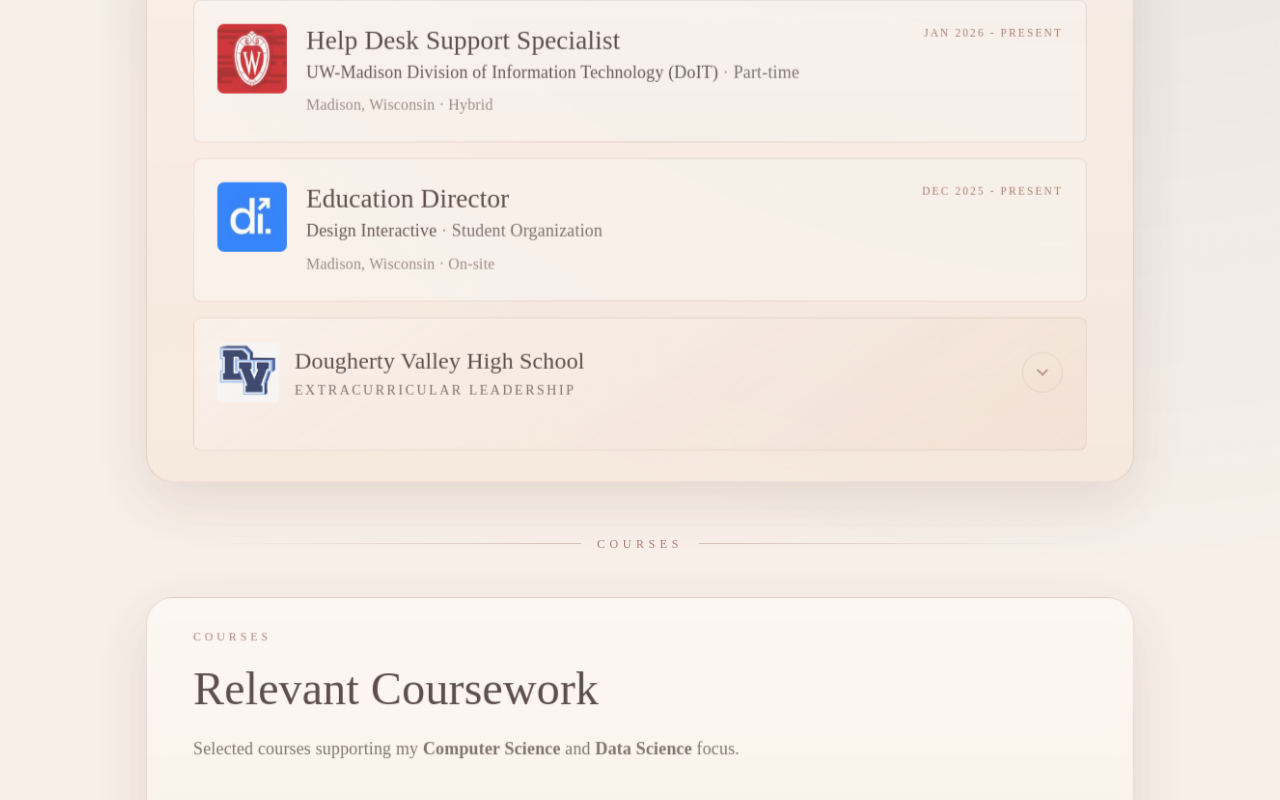
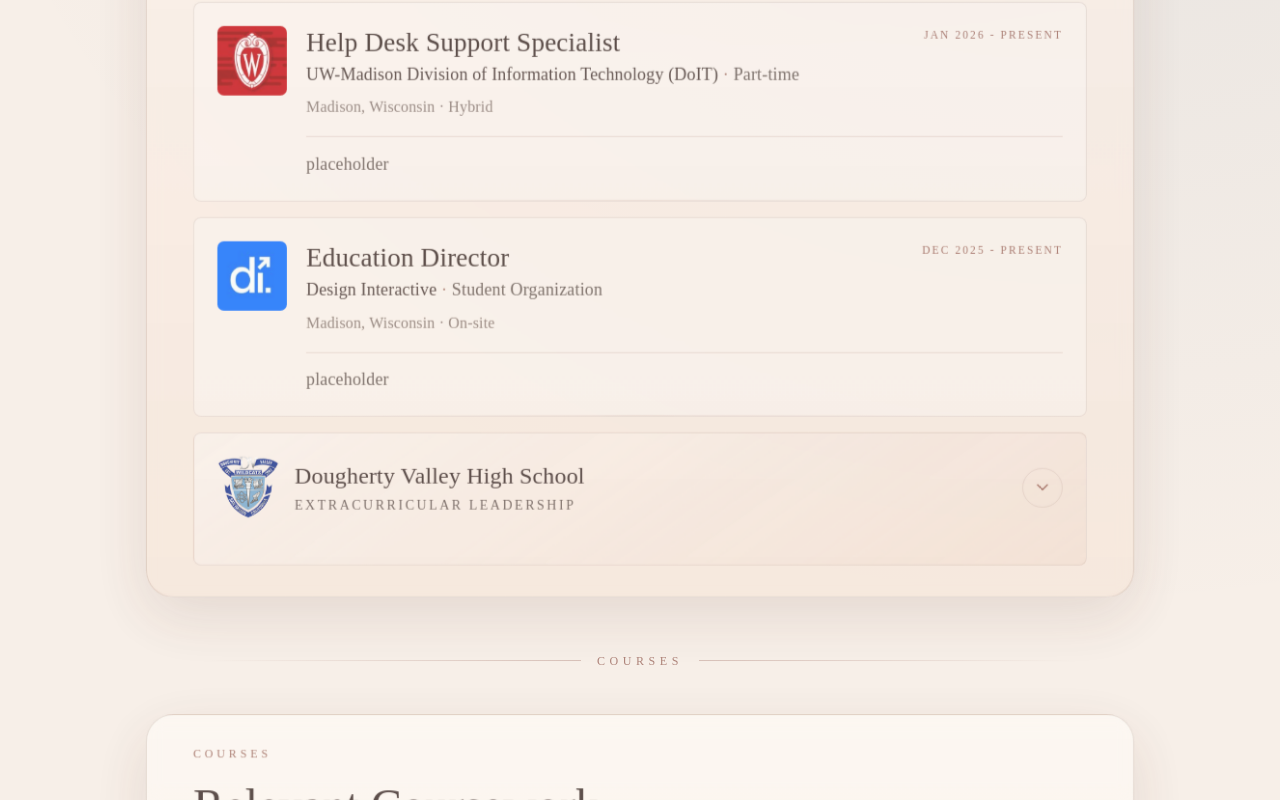
Before and after one commit to shlokrj/shlok.fyi, a Next.js app: page / in a window 1280 px wide. Shown: the part 1968-2768 px from the top of the page. Built offline with nearby package versions, Linux system fonts and the light colour scheme.

Commit message:
fixed dvhs logo also like added text placholders to fix later

```diff
--- a/app/page.tsx
+++ b/app/page.tsx
@@ -81,7 +81,8 @@ const professionalExperience = [
     type: "Part-time",
     dates: "Jan 2026 - Present",
     location: "Madison, Wisconsin · Hybrid",
-    detail: "",
+    detail:
+      "placeholder",
     logo: "/logos/experience/doit.png",
     logoAlt: "UW-Madison Division of Information Technology",
     brand: "doit",
@@ -93,7 +94,8 @@ const professionalExperience = [
     type: "Student Organization",
     dates: "Dec 2025 - Present",
     location: "Madison, Wisconsin · On-site",
-    detail: "",
+    detail:
+      "placeholder",
     logo: "/logos/experience/design-interactive.png",
     logoAlt: "Design Interactive EDU",
     brand: "design",
```
Also changed, not shown: public/logos/experience/dvhs.png.
